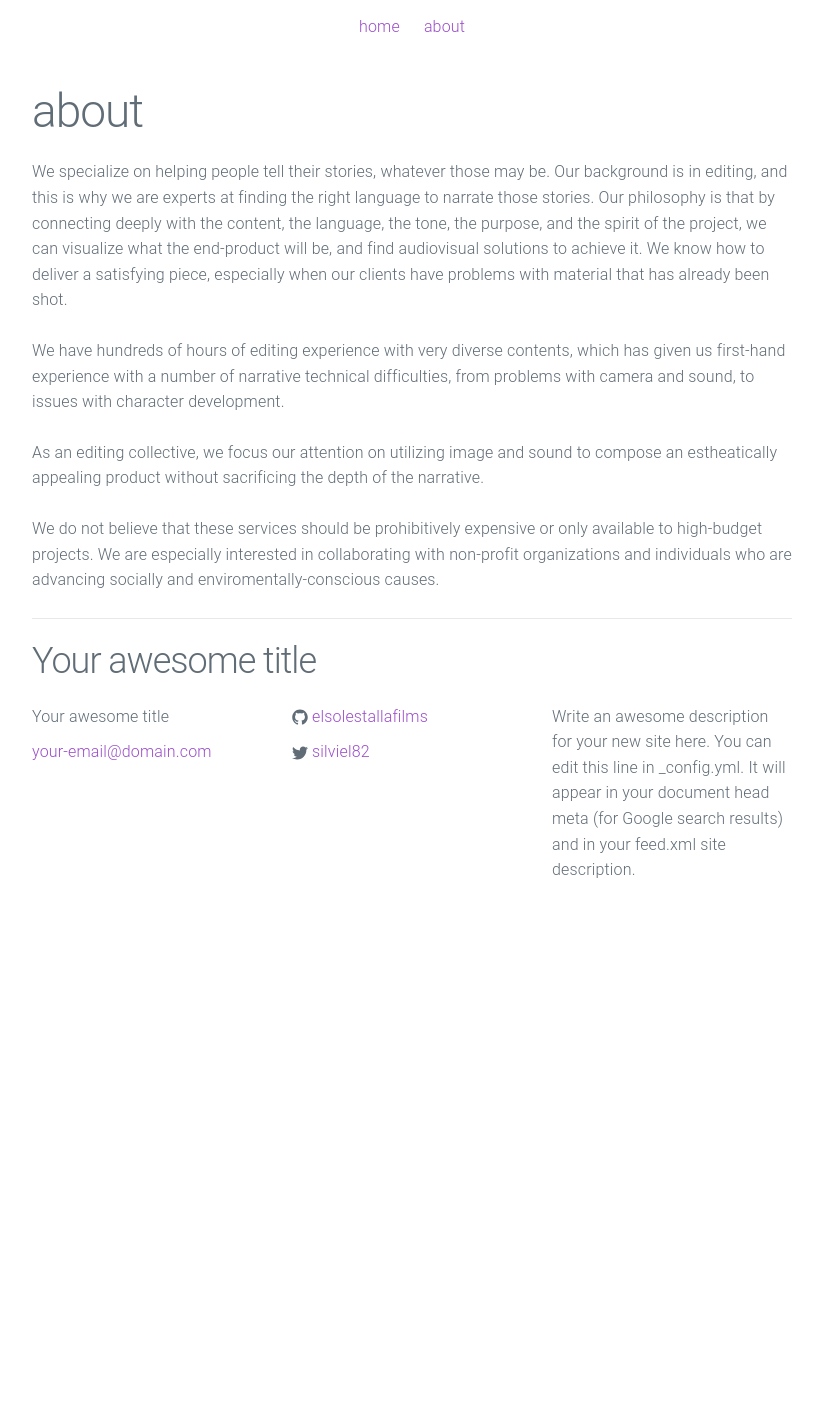
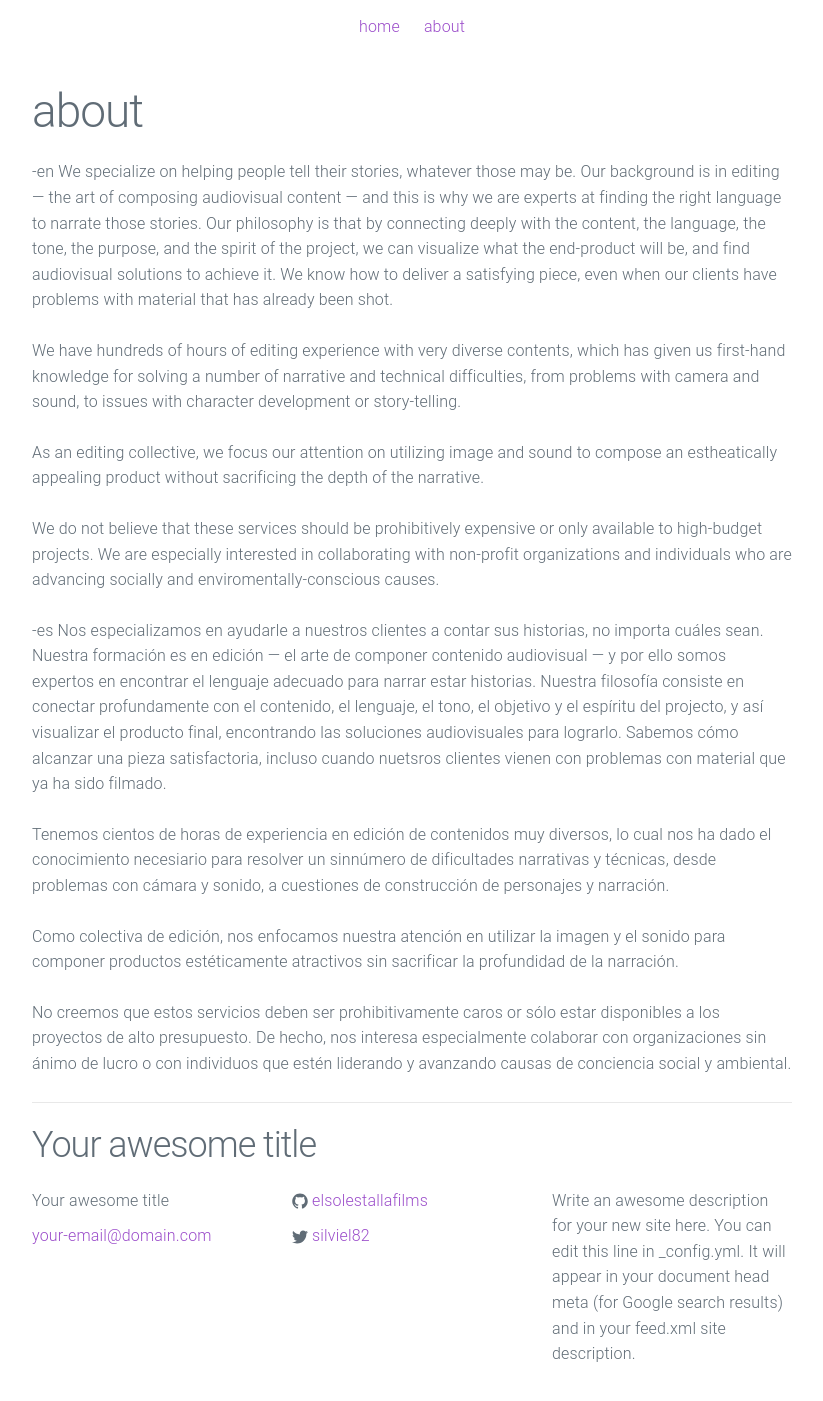
Before and after one commit to elsolestallafilms/elsolestallafilms-web, a Jekyll site: the page built from about.md, in a window 1280 px wide, cut to the strip 162-1594 px from the top of the page. Shown: the top 1401 px of the strip, without its empty margins (228-1051 px from the left). Built offline with Jekyll 4.4.1, drawn with Linux system fonts in a browser that asks for light colours; before the commit the page ends 1110 px from its top, so only the background shows below that.

Commit message:
Update about.md
update spanish text for about content

```diff
--- a/about.md
+++ b/about.md
@@ -4,10 +4,20 @@ title: about
 permalink: /about/
 ---
 
-We specialize on helping people tell their stories, whatever those may be. Our background is in editing, and this is why we are experts at finding the right language to narrate those stories. Our philosophy is that by connecting deeply with the content, the language, the tone, the purpose, and the spirit of the project, we can visualize what the end-product will be, and find audiovisual solutions to achieve it. We know how to deliver a satisfying piece, especially when our clients have problems with material that has already been shot.
+-en
+We specialize on helping people tell their stories, whatever those may be. Our background is in editing --- the art of composing audiovisual content --- and this is why we are experts at finding the right language to narrate those stories. Our philosophy is that by connecting deeply with the content, the language, the tone, the purpose, and the spirit of the project, we can visualize what the end-product will be, and find audiovisual solutions to achieve it. We know how to deliver a satisfying piece, even when our clients have problems with material that has already been shot.
 
-We have hundreds of hours of editing experience with very diverse contents, which has given us first-hand experience with a number of narrative technical difficulties, from problems with camera and sound, to issues with character development.
+We have hundreds of hours of editing experience with very diverse contents, which has given us first-hand knowledge for solving a number of narrative and technical difficulties, from problems with camera and sound, to issues with character development or story-telling.
 
 As an editing collective, we focus our attention on utilizing image and sound to compose an estheatically appealing product without sacrificing the depth of the narrative.
 
 We do not believe that these services should be prohibitively expensive or only available to high-budget projects. We are especially interested in collaborating with non-profit organizations and individuals who are advancing socially and enviromentally-conscious causes.
+
+-es
+Nos especializamos en ayudarle a nuestros clientes a contar sus historias, no importa cuáles sean. Nuestra formación es en edición --- el arte de componer contenido audiovisual --- y por ello somos expertos en encontrar el lenguaje adecuado para narrar estar historias. Nuestra filosofía consiste en conectar profundamente con el contenido, el lenguaje, el tono, el objetivo y el espíritu del projecto, y así visualizar el producto final, encontrando las soluciones audiovisuales para lograrlo. Sabemos cómo alcanzar una pieza satisfactoria, incluso cuando nuetsros clientes vienen con problemas con material que ya ha sido filmado.
+
+Tenemos cientos de horas de experiencia en edición de contenidos muy diversos, lo cual nos ha dado el conocimiento necesiario para resolver un sinnúmero de dificultades narrativas y técnicas, desde problemas con cámara y sonido, a cuestiones de construcción de personajes y narración.
+
+Como colectiva de edición, nos enfocamos nuestra atención en utilizar la imagen y el sonido para componer productos estéticamente atractivos sin sacrificar la profundidad de la narración.
+
+No creemos que estos servicios deben ser prohibitivamente caros or sólo estar disponibles a los proyectos de alto presupuesto. De hecho, nos interesa especialmente colaborar con organizaciones sin ánimo de lucro o con individuos que estén liderando y avanzando causas de conciencia social y ambiental.
```
